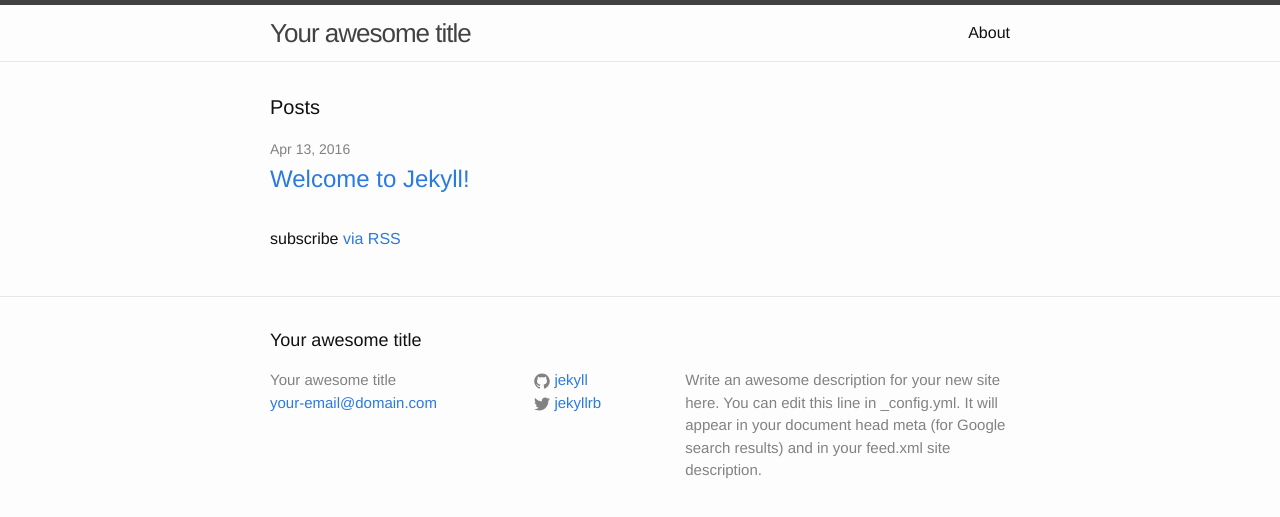
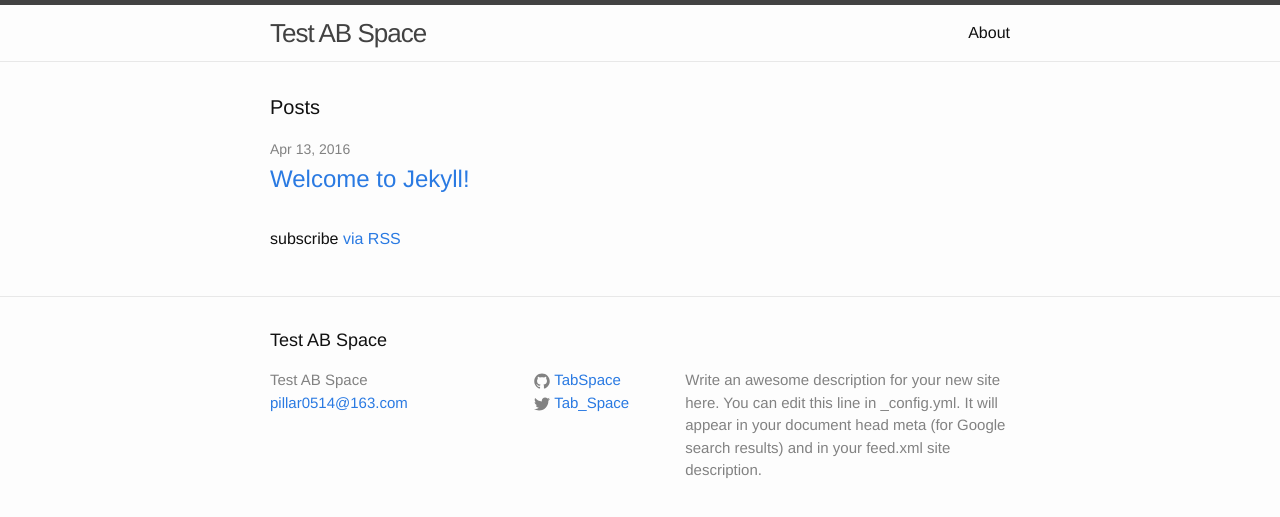
Before and after one commit to TabSpace/tabspace.github.io, a Jekyll site: the page built from blog/index.html, in a window 1280 px wide. Shown: the top 517 px of the page. Built offline with Jekyll 4.4.1, drawn with Linux system fonts in a browser that asks for light colours.

Commit message:
update config

```diff
--- a/blog/_config.yml
+++ b/blog/_config.yml
@@ -6,16 +6,16 @@
 # 'jekyll serve'. If you change this file, please restart the server process.
 
 # Site settings
-title: Your awesome title
-email: your-email@domain.com
+title: Test AB Space
+email: pillar0514@163.com
 description: > # this means to ignore newlines until "baseurl:"
   Write an awesome description for your new site here. You can edit this
   line in _config.yml. It will appear in your document head meta (for
   Google search results) and in your feed.xml site description.
-baseurl: "" # the subpath of your site, e.g. /blog
-url: "http://yourdomain.com" # the base hostname & protocol for your site
-twitter_username: jekyllrb
-github_username:  jekyll
+baseurl: "/blog" # the subpath of your site, e.g. /blog
+url: "http://tabspace.github.io" # the base hostname & protocol for your site
+twitter_username: Tab_Space
+github_username:  TabSpace
 
 # Build settings
 markdown: kramdown
```
